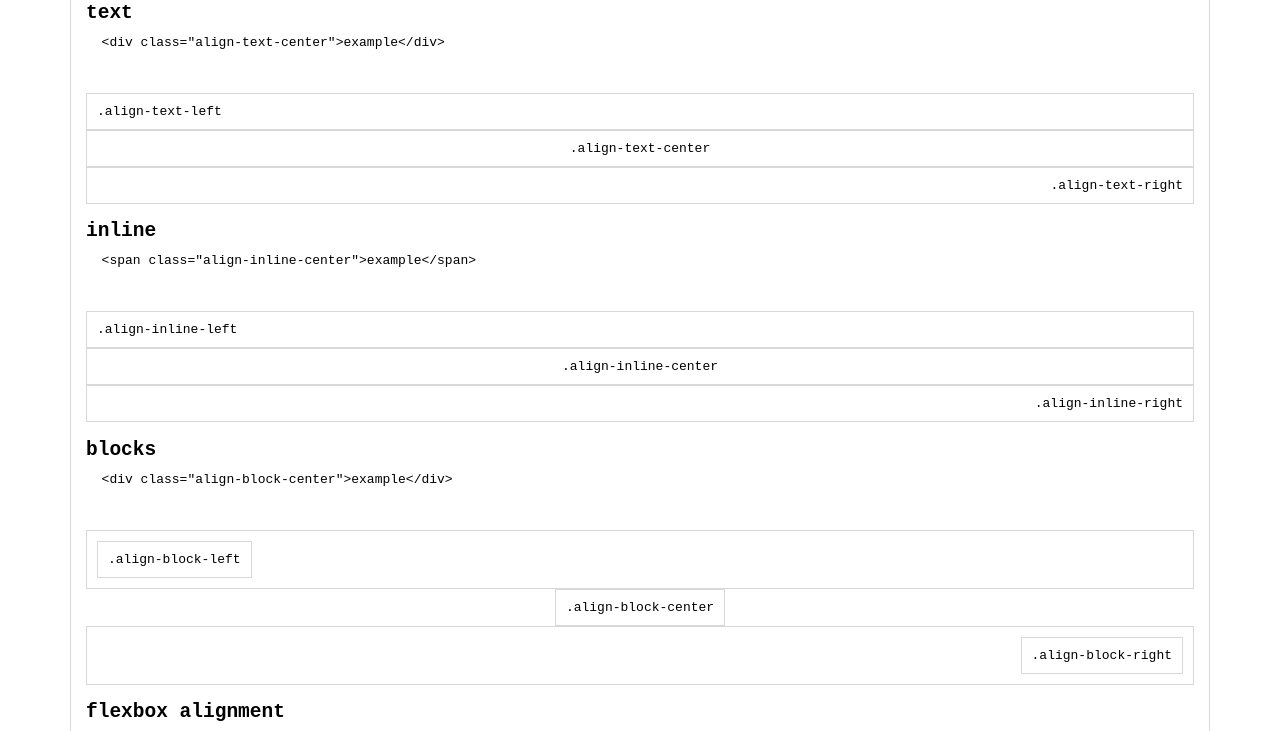
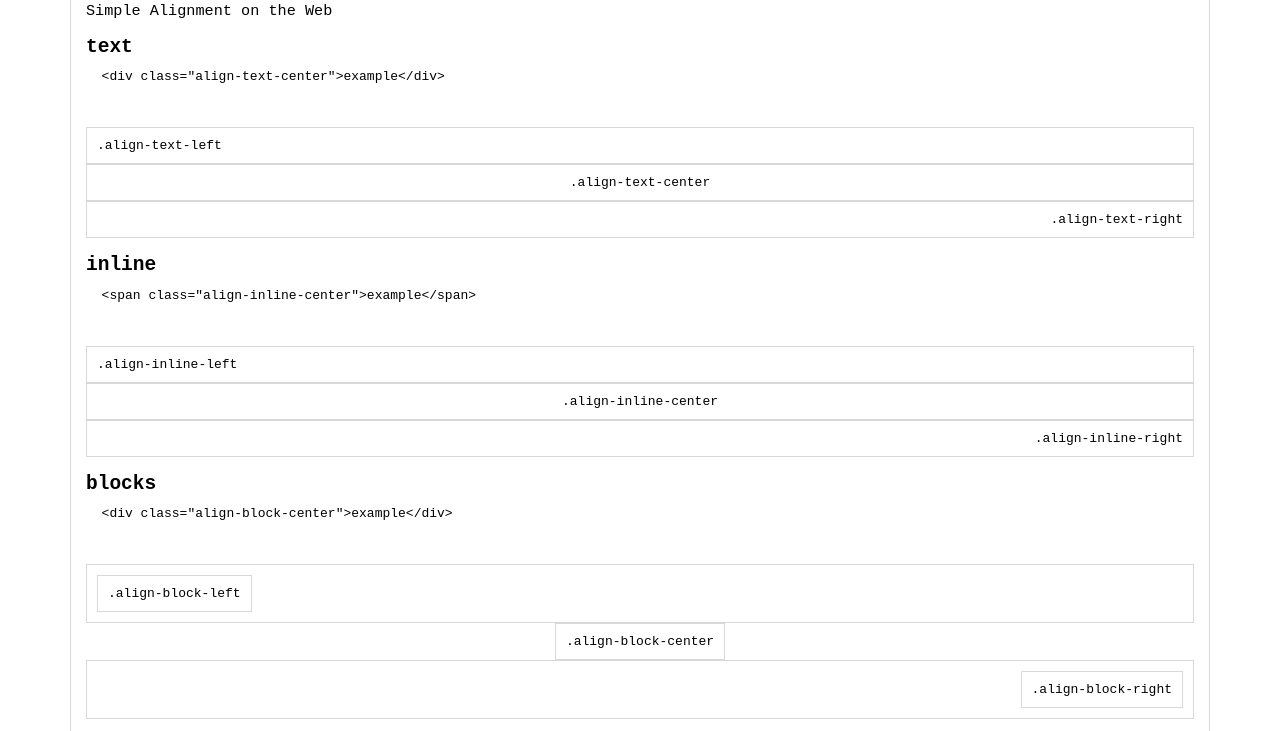
Before and after one commit to stuyam/align.css, a plain HTML site: page index.html in a window 1280 px wide. Shown: the part 82-813 px from the top of the page. Drawn offline with Linux system fonts and the light colour scheme.

Commit message:
Simple Alignment on the Web

```diff
--- a/index.html
+++ b/index.html
@@ -30,6 +30,7 @@ pre{
 
 <div class="container">
   <h1>align.css</h1>
+  <h3 style="font-weight:500;">Simple Alignment on the Web</h3>
 
   <h2>text</h2>
   <pre>
```
